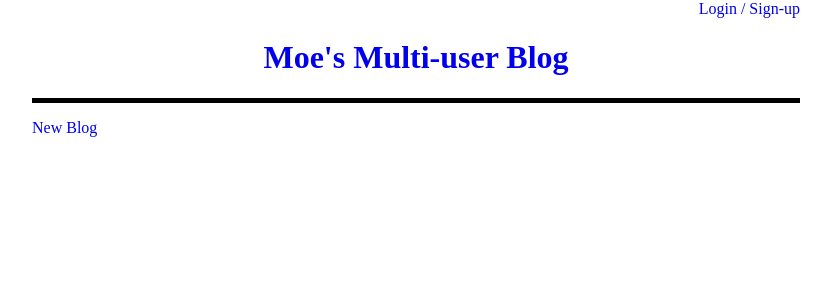
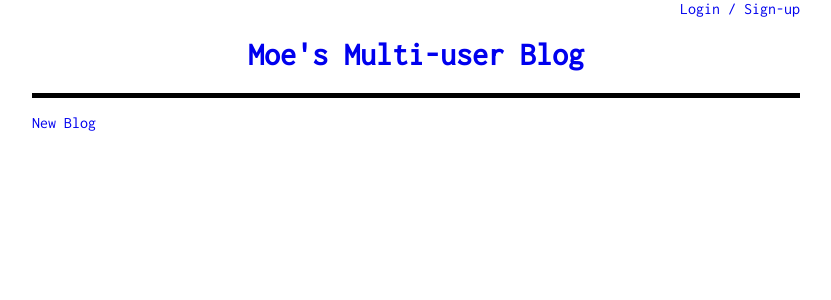
Before and after one commit to hyungmogu/udacity-multi-user-blog, a Python web app: template Multi-user Blog/templates/mainPage.html in a window 1280 px wide. Shown: the top 300 px of the page, without its empty margins (224-1055 px from the left). Run offline with Jinja, Linux system fonts and the light colour scheme; the template is opened without the code that fills it, so the values that code supplies are empty.

Commit message:
style: Add font
Added Inconsolata from Google font.

```diff
--- a/Multi-user Blog/static/style.css
+++ b/Multi-user Blog/static/style.css
@@ -1,3 +1,4 @@
+* {font-family: "Inconsolata",monospace;}
 a {text-decoration: none;}
 body {margin:0px; padding: 0px;}
 
--- a/Multi-user Blog/templates/base.html
+++ b/Multi-user Blog/templates/base.html
@@ -3,6 +3,7 @@
 <head>
 	<title>{%block title%}{%endblock%}</title>
 	<link rel="stylesheet" type="text/css" href="/static/style.css">
+	<link href="https://fonts.googleapis.com/css?family=Inconsolata" rel="stylesheet">
 	{%block import%}{%endblock%}
 </head>
 <body>
```
